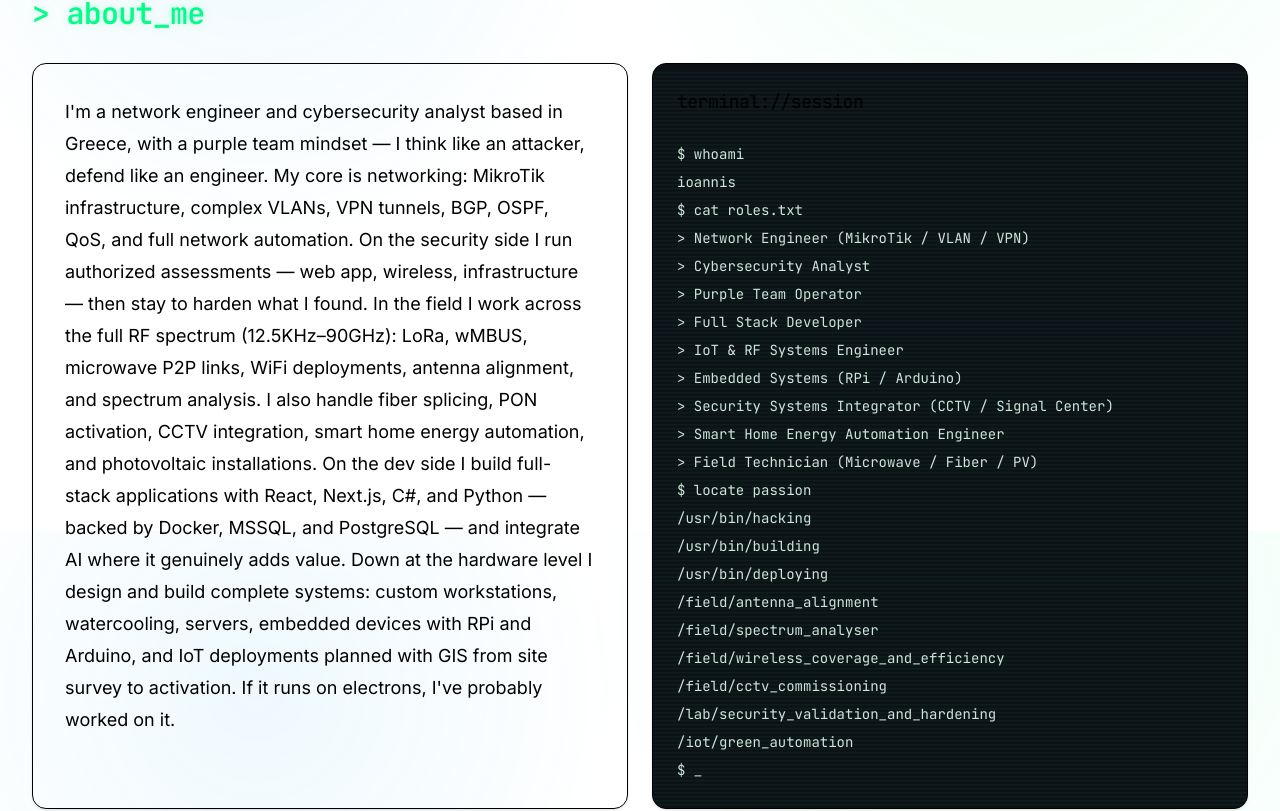
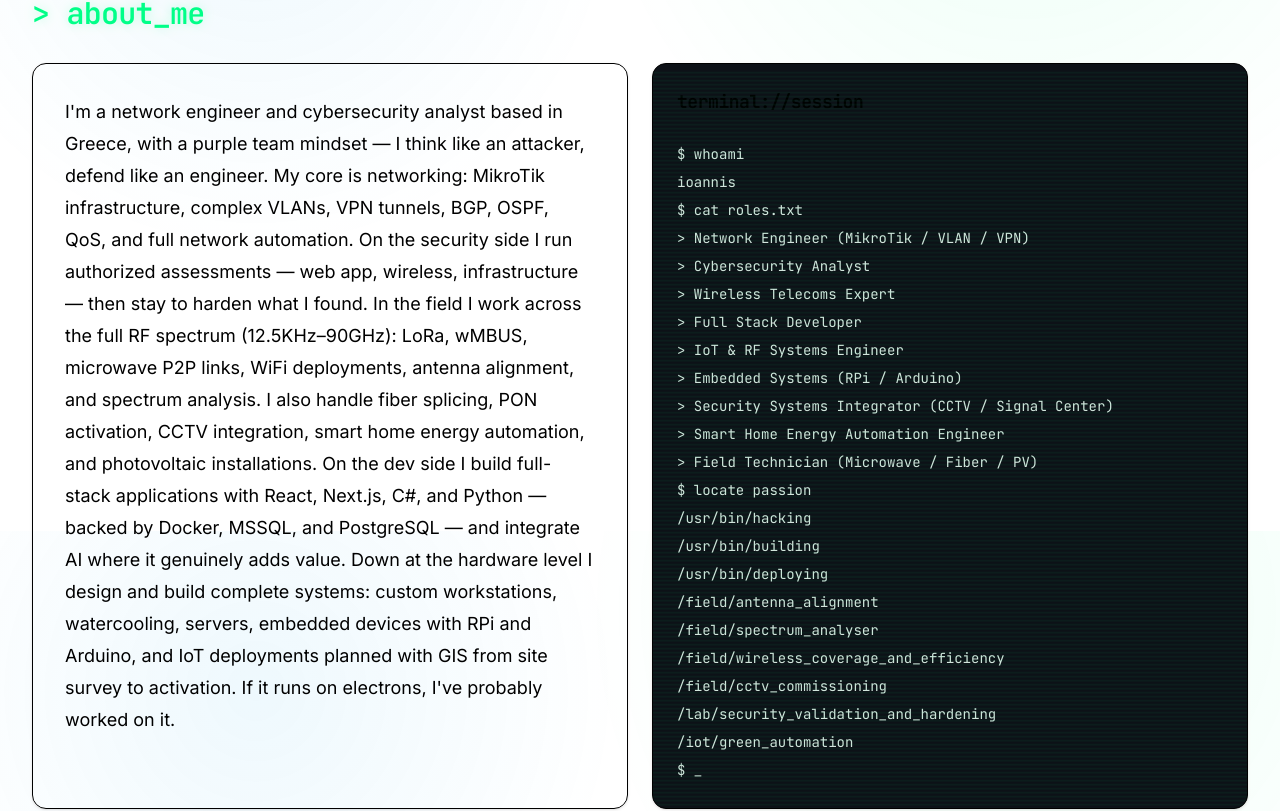
Before and after one commit to wannabexaker/wannabexaker.github.io, a Next.js app: page / in a window 1280 px wide. Shown: the part 1069-1880 px from the top of the page. Built offline with nearby package versions, Linux system fonts and the light colour scheme; no server answers.

Commit message:
content: replace Purple Team Operator with Wireless Telecoms Expert; swap skycode for NetSentry in projects

```diff
--- a/src/components/about.tsx
+++ b/src/components/about.tsx
@@ -44,7 +44,7 @@ ioannis
 $ cat roles.txt
 > Network Engineer (MikroTik / VLAN / VPN)
 > Cybersecurity Analyst
-> Purple Team Operator
+> Wireless Telecoms Expert
 > Full Stack Developer
 > IoT & RF Systems Engineer
 > Embedded Systems (RPi / Arduino)
--- a/src/components/hero-block.tsx
+++ b/src/components/hero-block.tsx
@@ -10,7 +10,7 @@ import { Button } from "@/components/ui/button";
 const roles = [
   "Network Engineer",
   "Cybersecurity Analyst",
-  "Purple Team Operator",
+  "Wireless Telecoms Expert",
   "Full Stack Developer",
 ];
 
--- a/src/components/projects.tsx
+++ b/src/components/projects.tsx
@@ -48,11 +48,11 @@ const fallbackProjects: Project[] = [
   },
   {
     id: 3,
-    title: "skycode",
-    description: "Offline-first AI coding agent — tool calling, file ops, git, multi-agent workflows, 100% local via Ollama.",
-    url: "https://github.com/wannabexaker/skycode",
+    title: "NetSentry",
+    description: "Telegram-based monitoring & control for MikroTik networks — real-time alerts, client management, guest WiFi rotation with QR codes, automated config backups. Python + Raspberry Pi.",
+    url: "https://github.com/wannabexaker/NetSentry",
     year: "2026",
-    image: "/screenshots/Sky-code.png",
+    image: "/screenshots/NetSentry.png",
   },
   {
     id: 4,
@@ -67,7 +67,7 @@ const fallbackProjects: Project[] = [
 const repoScreenshots: Record<string, { image: string; objectPosition?: string }> = {
   PMD: { image: "/screenshots/pmd.png", objectPosition: "65% center" },
   SafestNotes: { image: "/screenshots/safestnotes.jpg" },
-  "skycode": { image: "/screenshots/Sky-code.png" },
+  "NetSentry": { image: "/screenshots/NetSentry.png" },
   "The_Eye_in_the_Sky": { image: "/screenshots/The_Eye_in_the_Sky.png" },
 };
 
@@ -106,7 +106,7 @@ export function ProjectsSection() {
         }
 
         const repos = (await response.json()) as GitHubRepo[];
-        const PINNED = ["PMD", "SafestNotes", "skycode", "The_Eye_in_the_Sky"];
+        const PINNED = ["PMD", "SafestNotes", "NetSentry", "The_Eye_in_the_Sky"];
         const byName = Object.fromEntries(repos.map((r) => [r.name, r]));
         const fallbackByName = Object.fromEntries(
           fallbackProjects.map((p) => [p.url.split("/").pop() ?? "", p])
```
